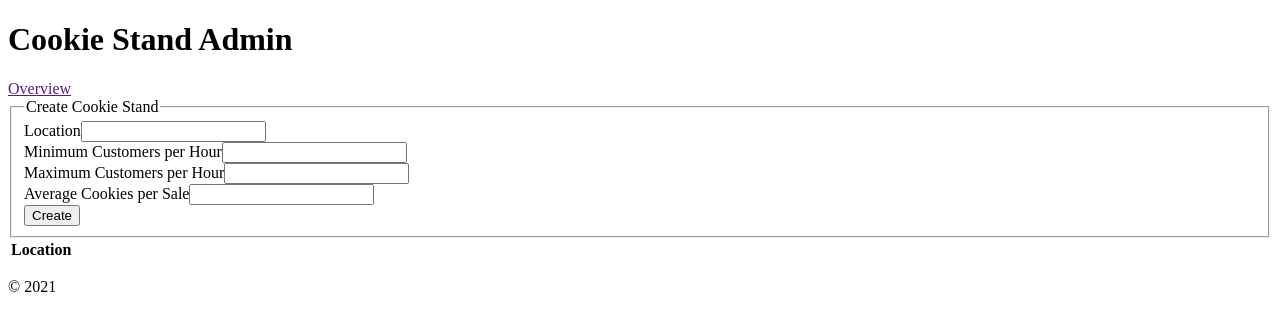
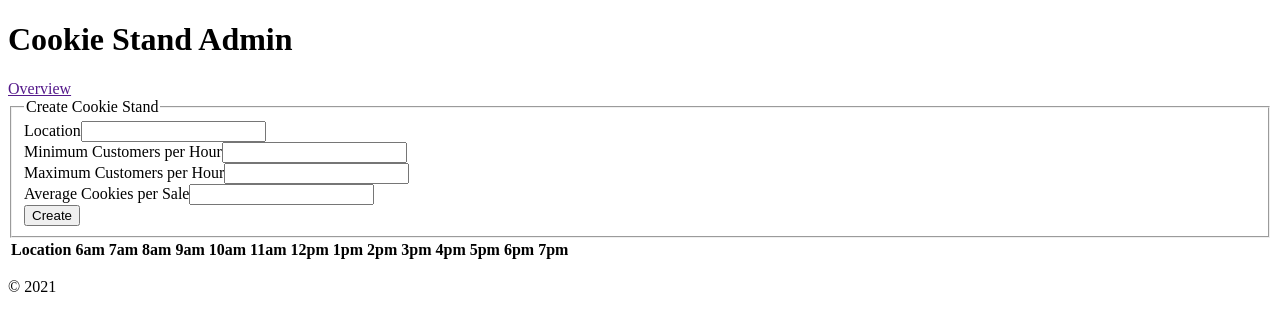
Before and after one commit to masonaviles/cookie-stand-admin, a Next.js app: page / in a window 1280 px wide. Shown: the top 330 px of the page. Built offline with nearby package versions, Linux system fonts and the light colour scheme.

Commit message:
map table headers from the data.js

```diff
--- a/components/report-table.js
+++ b/components/report-table.js
@@ -1,3 +1,5 @@
+import { hours } from '../data/data'
+
 export default function ReportTable() {
 
     return (
@@ -6,6 +8,7 @@ export default function ReportTable() {
             <thead>
                 <tr>
                     <th className="border border-black">Location</th>
+                    {hours.map(item => <th className="border border-black">{item}</th>)}
                 </tr>
             </thead>
             <tbody>
```
